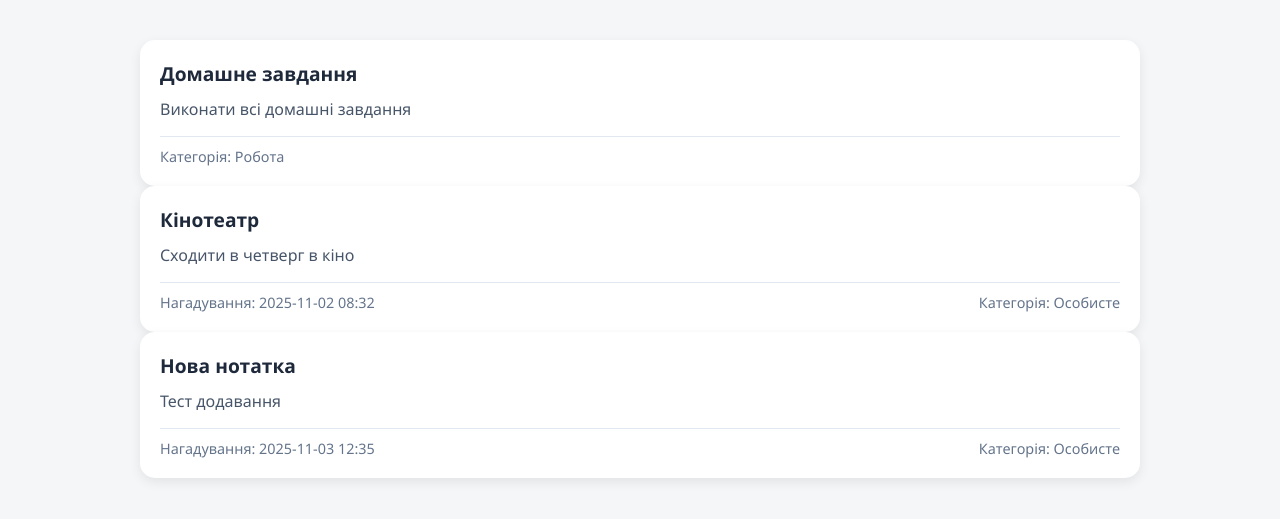
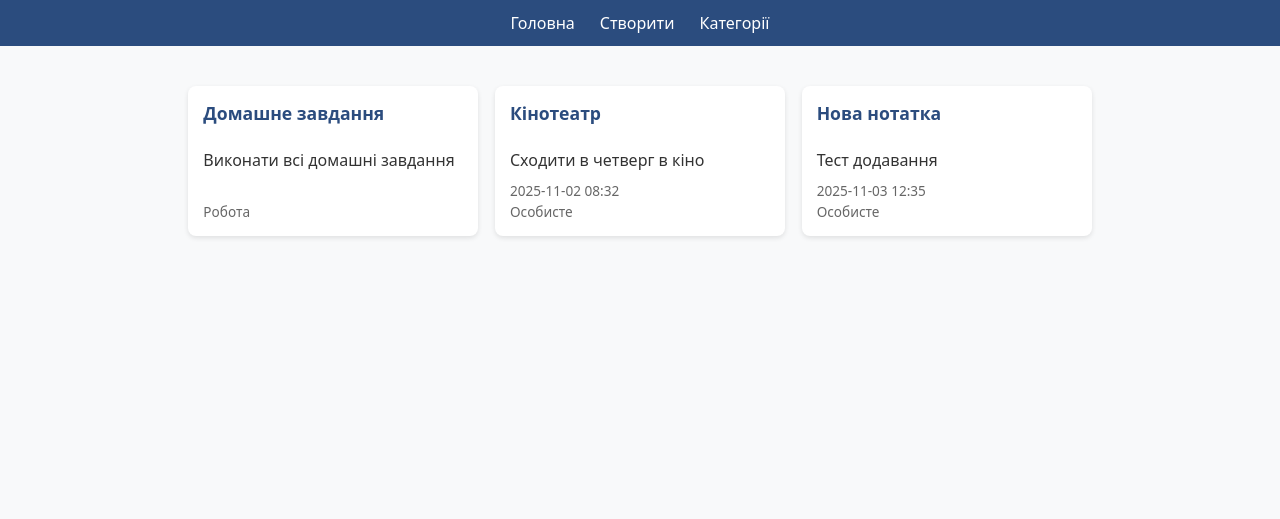
Before and after one commit to podolyanyn/podolyanyn-python_group_3_homeworks, a Django app: page / in a window 1280 px wide. Shown: the top 519 px of the page. Run offline with Django 5.2, Linux system fonts and the light colour scheme; data comes from the database, SQL or seed files in the repository; both versions use the stored data as it was after the commit.

Commit message:
lesson_41

```diff
--- a/Eugene/DjangoProject/notes_app/static/notes_app/css/style.css
+++ b/Eugene/DjangoProject/notes_app/static/notes_app/css/style.css
@@ -1,72 +1,183 @@
 body {
-  font-family: "Segoe UI", Roboto, sans-serif;
-  background: #f4f6f8;
+    font-family: system-ui, sans-serif;
+    background-color: #f8f9fa;
     margin: 0;
-  padding: 40px 20px;
-  display: flex;
-  flex-direction: column;
-  align-items: center;
+    color: #333;
 }
 
-h1 {
-  color: #333;
-  margin-bottom: 30px;
-  font-size: 2rem;
-  text-align: center;
+main {
+    padding: 20px;
+    max-width: 900px;
+    margin: 0 auto;
+}
+
+.header {
+    background-color: #2b4c7e;
+    padding: 12px 0;
+}
+
+.nav {
+    display: flex;
+    justify-content: center;
+    gap: 25px;
+}
+
+.nav-link {
+    color: white;
+    text-decoration: none;
+    font-weight: 500;
+}
+
+.nav-link:hover {
+    color: white;
+    text-decoration: none;
 }
 
 .notes-container {
     display: grid;
-  grid-template-columns: repeat(auto-fit, minmax(280px, 1fr));
+    grid-template-columns: repeat(auto-fit, minmax(250px, 1fr));
     gap: 20px;
-  width: 100%;
-  max-width: 1000px;
+    justify-items: center;
+    margin-top: 20px;
 }
 
 .note {
     background: white;
-  border-radius: 15px;
-  box-shadow: 0 4px 12px rgba(0, 0, 0, 0.08);
-  padding: 20px;
-  transition: transform 0.2s ease, box-shadow 0.2s ease;
-}
-
-.note:hover {
-  transform: translateY(-4px);
-  box-shadow: 0 8px 18px rgba(0, 0, 0, 0.12);
+    border-radius: 8px;
+    box-shadow: 0 2px 5px rgba(0,0,0,0.1);
+    padding: 15px;
+    width: 260px;
+    display: flex;
+    flex-direction: column;
+    justify-content: space-between;
 }
 
 .note-title {
-  font-weight: 600;
-  color: #1e293b;
-  font-size: 1.2rem;
+  margin: 0 0 8px;
+  font-size: 1.1rem;
+}
+
+.note-title a {
+  color: #2b4c7e;
+  text-decoration: none;
+}
+
+.note-title a:hover {
+  color: #1e365d;
+  text-decoration: none;
+}
+
+.note-text {
+    flex-grow: 1;
     margin-bottom: 10px;
 }
 
-.note-text {
-  color: #475569;
-  line-height: 1.5;
-  margin-bottom: 15px;
+.note-meta {
+    font-size: 0.85rem;
+    color: #666;
+    display: flex;
+    flex-direction: column;
+    gap: 2px;
 }
 
-.note-meta {
-  font-size: 0.9rem;
-  color: #64748b;
-  display: flex;
-  justify-content: space-between;
-  border-top: 1px solid #e2e8f0;
-  padding-top: 10px;
+.no-notes {
+    text-align: center;
+    margin-top: 40px;
+    color: #888;
 }
 
-.note-meta span {
-  display: inline-block;
+.form-container {
+    background: white;
+    padding: 25px 30px;
+    border-radius: 10px;
+    box-shadow: 0 2px 6px rgba(0,0,0,0.1);
+    max-width: 600px;
+    margin: 40px auto;
 }
 
-@media (max-width: 600px) {
-  body {
-    padding: 20px 10px;
+.form-title {
+    text-align: center;
+    margin-bottom: 20px;
+    color: #2b4c7e;
 }
-  .note {
-    padding: 15px;
+
+.form-control, select, textarea, input {
+    width: 100%;
+    padding: 8px;
+    margin-top: 4px;
+    border: 1px solid #ccc;
+    border-radius: 6px;
+    font-size: 1rem;
+    box-sizing: border-box;
 }
+
+.form-actions {
+    display: flex;
+    justify-content: center;
+    gap: 15px;
+    margin-top: 20px;
 }
+
+.btn {
+  display: inline-block;
+  padding: 8px 16px;
+  border-radius: 6px;
+  text-decoration: none;
+  font-weight: 500;
+  cursor: pointer;
+  transition: background-color 0.2s ease;
+  border: none;
+  font-size: 1rem;
+}
+
+.btn-primary {
+  background-color: #2b4c7e;
+  color: white;
+}
+
+.btn-primary:hover {
+  background-color: #1e365d;
+  color: white;
+}
+
+.btn-danger {
+  background-color: #dc3545;
+  color: white;
+}
+
+.btn-danger:hover {
+  background-color: #c82333;
+  color: white;
+}
+
+.btn-secondary {
+  background-color: #e0e0e0;
+  color: #333;
+}
+
+.btn-secondary:hover {
+  background-color: #cacaca;
+  color: #333;
+}
+
+.note-detail .detail-actions {
+  margin-top: 20px;
+  display: flex;
+  gap: 10px;
+  justify-content: center;
+}
+
+.delete-container {
+  background: white;
+  border-radius: 8px;
+  box-shadow: 0 2px 5px rgba(0,0,0,0.1);
+  padding: 20px;
+  max-width: 500px;
+  margin: 20px auto;
+  text-align: center;
+}
+
+.delete-container p {
+  color: #475569;
+  margin-bottom: 10px;
+}
--- a/Eugene/DjangoProject/notes_app/templates/notes_app/index.html
+++ b/Eugene/DjangoProject/notes_app/templates/notes_app/index.html
@@ -1,24 +1,22 @@
 {% extends 'notes_app/layout.html' %}
 
-{% block title %}Notes app{% endblock %}
+{% block title %}Нотатки{% endblock %}
 
 {% block body %}
-
+<div class="notes-container">
     {% for note in notes %}
-        <div class="notes-container">
-            <div class="note">
-              <div class="note-title">{{ note.title }}</div>
-              <div class="note-text">{{ note.text }}</div>
-              <div class="note-meta">
-                  {% if note.reminder %}
-                      <span>Нагадування: {{ note.reminder|date:"Y-m-d H:i" }}</span>
-                  {% endif %}
-                      <span>Категорія: {{ note.category.title }}</span>
-              </div>
-            </div>
+    <div class="note">
+        <h2 class="note-title"><a href="{% url 'note_detail' note.pk %}">{{ note.title }}</a></h2>
+        <p class="note-text">{{ note.text }}</p>
+        <div class="note-meta">
+            {% if note.reminder %}
+                <span>{{ note.reminder|date:"Y-m-d H:i" }}</span>
+            {% endif %}
+            <span>{{ note.category.title }}</span>
         </div>
+    </div>
     {% empty %}
-        <p>Немає нотаток.</p>
+    <p class="no-notes">Немає нотаток.</p>
     {% endfor %}
-
+</div>
 {% endblock %}
--- a/Eugene/DjangoProject/notes_app/templates/notes_app/layout.html
+++ b/Eugene/DjangoProject/notes_app/templates/notes_app/layout.html
@@ -1,14 +1,22 @@
 {% load static %}
-
 <!DOCTYPE html>
-<html lang="en">
+<html lang="uk">
 <head>
     <meta charset="UTF-8">
     <title>{% block title %}{% endblock %}</title>
     <link rel="stylesheet" href="{% static 'notes_app/css/style.css' %}">
 </head>
 <body>
-  {% block body %}
-  {% endblock %}
+    <header class="header">
+        <nav class="nav">
+            <a href="{% url 'index' %}" class="nav-link">Головна</a>
+            <a href="{% url 'create_note' %}" class="nav-link">Створити</a>
+            <a href="#" class="nav-link">Категорії</a>
+        </nav>
+    </header>
+
+    <main class="main">
+        {% block body %}{% endblock %}
+    </main>
 </body>
 </html>
--- a/Eugene/DjangoProject/notes_app/urls.py
+++ b/Eugene/DjangoProject/notes_app/urls.py
@@ -2,5 +2,9 @@ from django.urls import path
 from . import views
 
 urlpatterns = [
-    path('', views.index, name='index'),
+    path('', views.NoteListView.as_view(), name='index'),
+    path('create/', views.NoteCreateView.as_view(), name='create_note'),
+    path('<int:pk>/', views.NoteDetailView.as_view(), name='note_detail'),
+    path('<int:pk>/update/', views.NoteUpdateView.as_view(), name='note_update'),
+    path('<int:pk>/delete/', views.NoteDeleteView.as_view(), name='note_delete'),
 ]
--- a/Eugene/DjangoProject/notes_app/views.py
+++ b/Eugene/DjangoProject/notes_app/views.py
@@ -1,8 +1,35 @@
-from django.shortcuts import render
+from django.views.generic import ListView, CreateView, DetailView, UpdateView, DeleteView
+from django.urls import reverse_lazy
 from .models import Note
+from .forms import NoteForm
 
-# Create your views here.
+class NoteListView(ListView):
+    model = Note
+    template_name = 'notes_app/index.html'
+    context_object_name = 'notes'
 
-def index(request):
-    notes = Note.objects.all()
-    return render(request, 'notes_app/index.html', {'notes': notes})
+class NoteCreateView(CreateView):
+    model = Note
+    form_class = NoteForm
+    template_name = 'notes_app/create_note.html'
+    success_url = reverse_lazy('index')
+
+class NoteDetailView(DetailView):
+    model = Note
+    template_name = 'notes_app/detail.html'
+    context_object_name = 'note'
+
+
+class NoteUpdateView(UpdateView):
+    model = Note
+    form_class = NoteForm
+    template_name = 'notes_app/update.html'
+
+    def get_success_url(self):
+        return reverse_lazy('note_detail', kwargs={'pk': self.object.pk})
+
+class NoteDeleteView(DeleteView):
+    model = Note
+    template_name = 'notes_app/delete.html'
+    context_object_name = 'note'
+    success_url = reverse_lazy('index')
```
Also changed, not shown: Eugene/DjangoProject/notes_app/forms.py (added, +19 -0 lines), Eugene/DjangoProject/notes_app/templates/notes_app/create_note.html (added, +17 -0 lines), Eugene/DjangoProject/notes_app/templates/notes_app/delete.html (added, +18 -0 lines), Eugene/DjangoProject/notes_app/templates/notes_app/detail.html (added, +22 -0 lines), Eugene/DjangoProject/notes_app/templates/notes_app/update.html (added, +17 -0 lines), Eugene/DjangoProject/db.sqlite3. Lines whose indentation alone changed are shown as unchanged.
